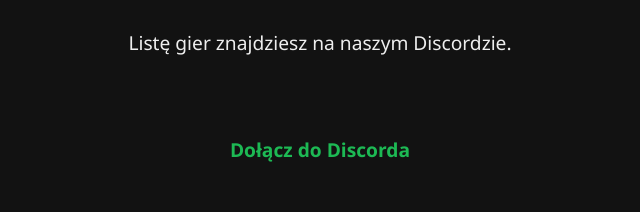
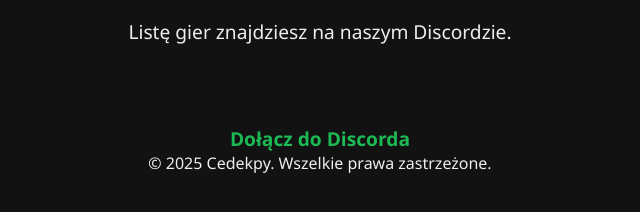
Before and after one commit to cedekpy/nwm, a plain HTML site: page index.html in a window 1280 px wide. Shown: the part 404-616 px from the top of the page, without its empty margins (320-960 px from the left). Drawn offline with Linux system fonts and the light colour scheme.

Commit message:
Update index.html

```diff
--- a/index.html
+++ b/index.html
@@ -76,6 +76,9 @@
   <a href="https://dc.gg/cedek" target="_blank" rel="noopener noreferrer">
     Dołącz do Discorda
   </a>
+<footer>
+    © 2025 Cedekpy. Wszelkie prawa zastrzeżone.
+  </footer>
 
   <script>
     function downloadGame() {
```
